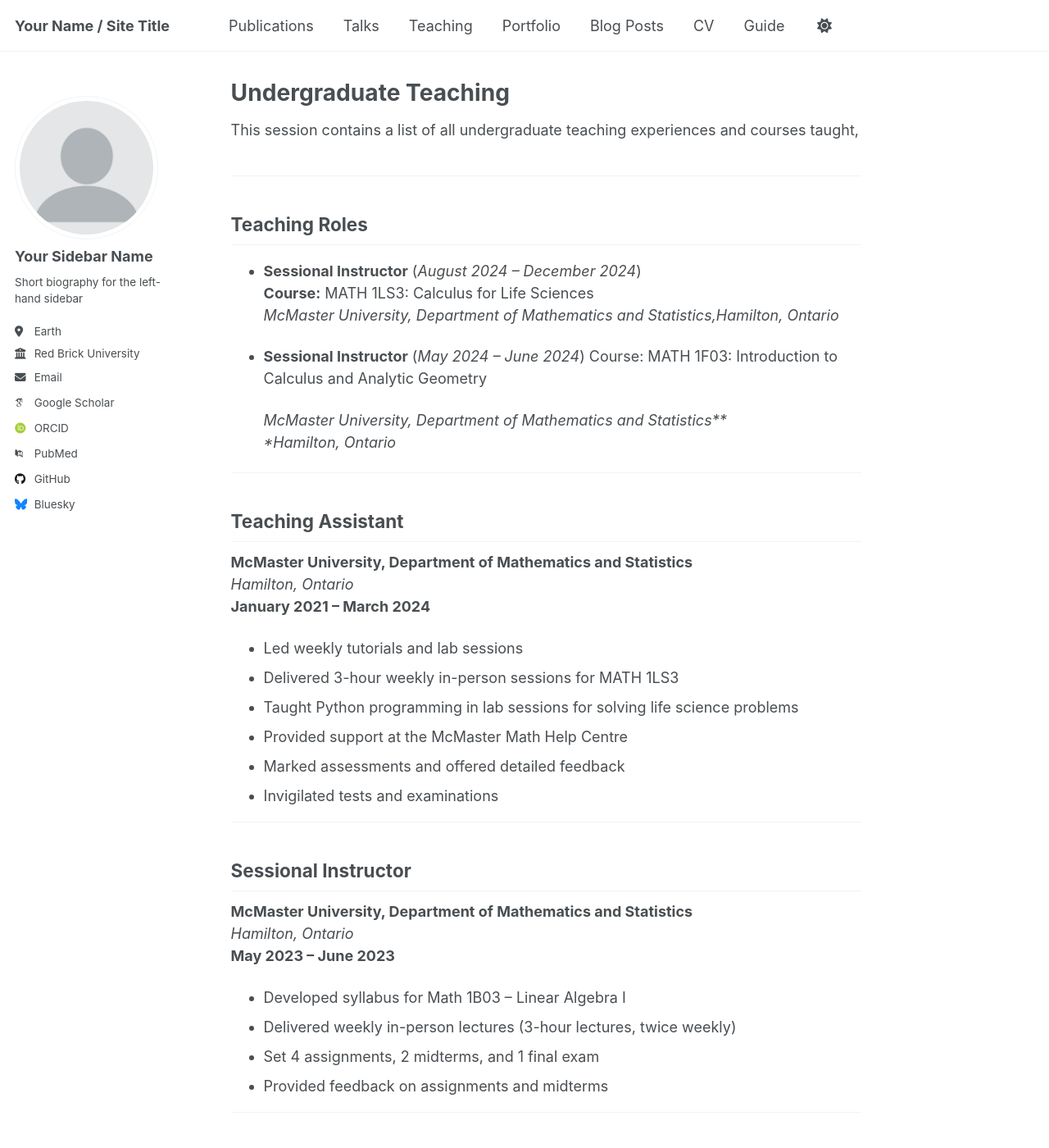
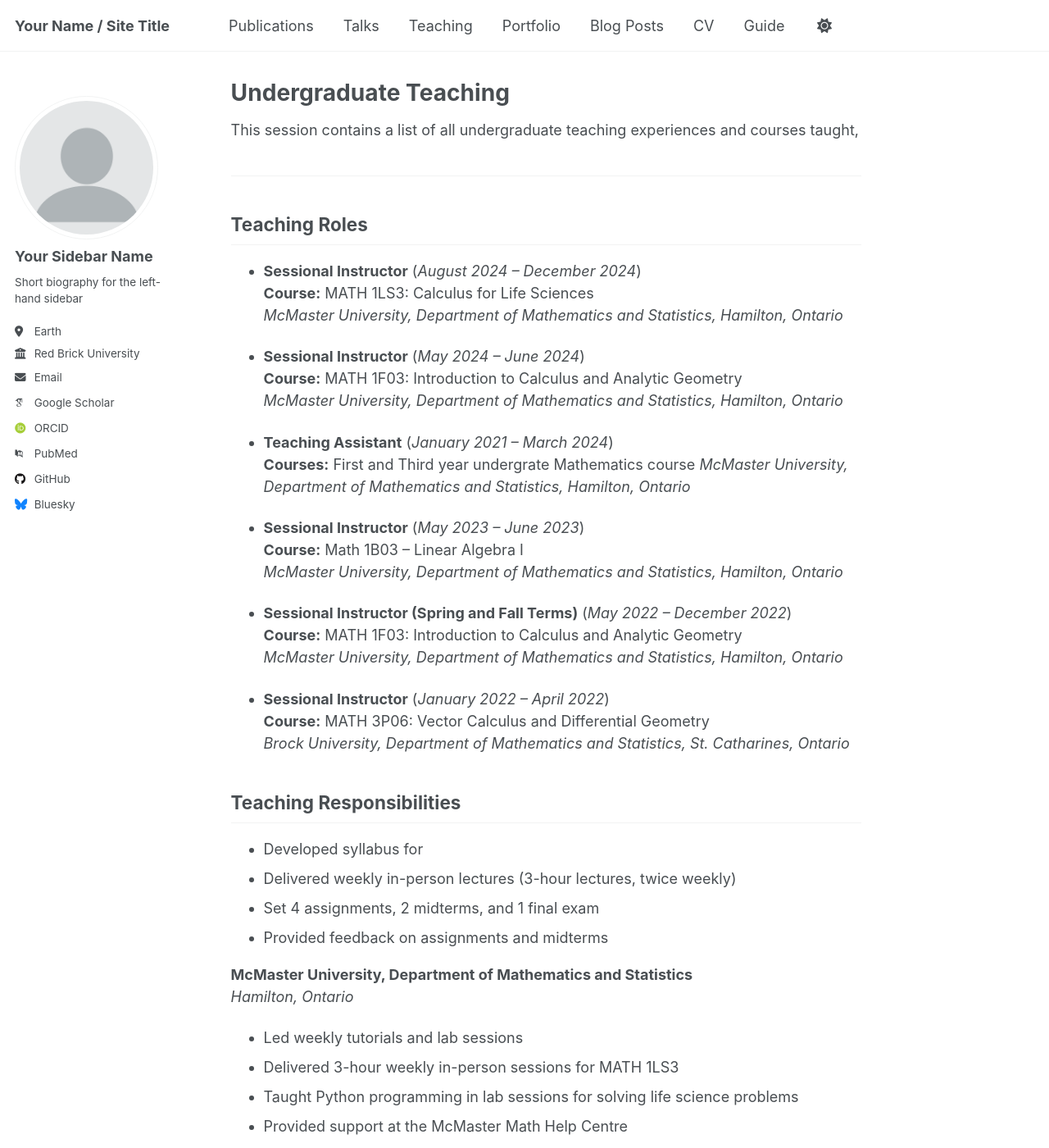
Before and after one commit to magronah/magronah.github.io, a Jekyll site: the page built from _teaching/2025-spring-teaching-2.md, in a window 1280 px wide and 1400 px high. Shown: the whole window at 82% size. Built offline with Jekyll 4.4.1, drawn with Linux system fonts in a browser that asks for light colours; some web fonts are replaced; some of the changed text lies outside the part shown.

Commit message:
teaching

```diff
--- a/_teaching/2025-spring-teaching-2.md
+++ b/_teaching/2025-spring-teaching-2.md
@@ -14,22 +14,42 @@ location: "Hamilton Ontario, Canada"
 
 * **Sessional Instructor** (*August 2024 – December 2024*)
   **Course:** MATH 1LS3: Calculus for Life Sciences
-  *McMaster University, Department of Mathematics and Statistics,Hamilton,   Ontario*
+  *McMaster University, Department of Mathematics and Statistics, Hamilton,   Ontario*
+
+* **Sessional Instructor** (*May 2024 – June 2024*)
+  **Course:** MATH 1F03: Introduction to Calculus and Analytic Geometry
+  *McMaster University, Department of Mathematics and Statistics, Hamilton,   Ontario*
+
+* **Teaching Assistant** (*January 2021 – March 2024*)
+  **Courses:**  First and Third year undergrate Mathematics course
+  *McMaster University, Department of Mathematics and Statistics, Hamilton,   Ontario*
+
+* **Sessional Instructor** (*May 2023 – June 2023*)
+  **Course:** Math 1B03 – Linear Algebra I
+  *McMaster University, Department of Mathematics and Statistics, Hamilton,   Ontario*
+
+* **Sessional Instructor (Spring and Fall Terms)** (*May 2022 – December 2022*)
+  **Course:** MATH 1F03: Introduction to Calculus and Analytic Geometry
+  *McMaster University, Department of Mathematics and Statistics, Hamilton,   Ontario*
 
 
-* **Sessional Instructor** (*May 2024 – June 2024*)
-  Course: MATH 1F03: Introduction to Calculus and Analytic Geometry
+* **Sessional Instructor** (*January 2022 – April 2022*)
+  **Course:** MATH 3P06: Vector Calculus and Differential Geometry
+  *Brock University, Department of Mathematics and Statistics, St. Catharines, Ontario*
 
-  *McMaster University, Department of Mathematics and Statistics**
-*Hamilton, Ontario*
+## Teaching Responsibilities
 
 
----
 
-## Teaching Assistant
+
+
+- Developed syllabus for
+- Delivered weekly in-person lectures (3-hour lectures, twice weekly)
+- Set 4 assignments, 2 midterms, and 1 final exam
+- Provided feedback on assignments and midterms
+
 **McMaster University, Department of Mathematics and Statistics**
 *Hamilton, Ontario*
-**January 2021 – March 2024**
 - Led weekly tutorials and lab sessions
 - Delivered 3-hour weekly in-person sessions for MATH 1LS3
 - Taught Python programming in lab sessions for solving life science problems
@@ -61,15 +69,6 @@ location: "Hamilton Ontario, Canada"
 - Provided feedback on assignments
 - Supervised 5 teaching assistants
 
----
-
-## Sessional Instructor
-**Brock University, Department of Mathematics and Statistics**
-*St. Catharines, Ontario*
-**January 2022 – April 2022**
-- Developed syllabus for MATH 3P06: Vector Calculus and Differential Geometry
-
----
 
 ## Teaching Resposibilities
 
```
Also changed, not shown: other parts of _teaching/2025-spring-teaching-2.md (+0 -12 lines).
